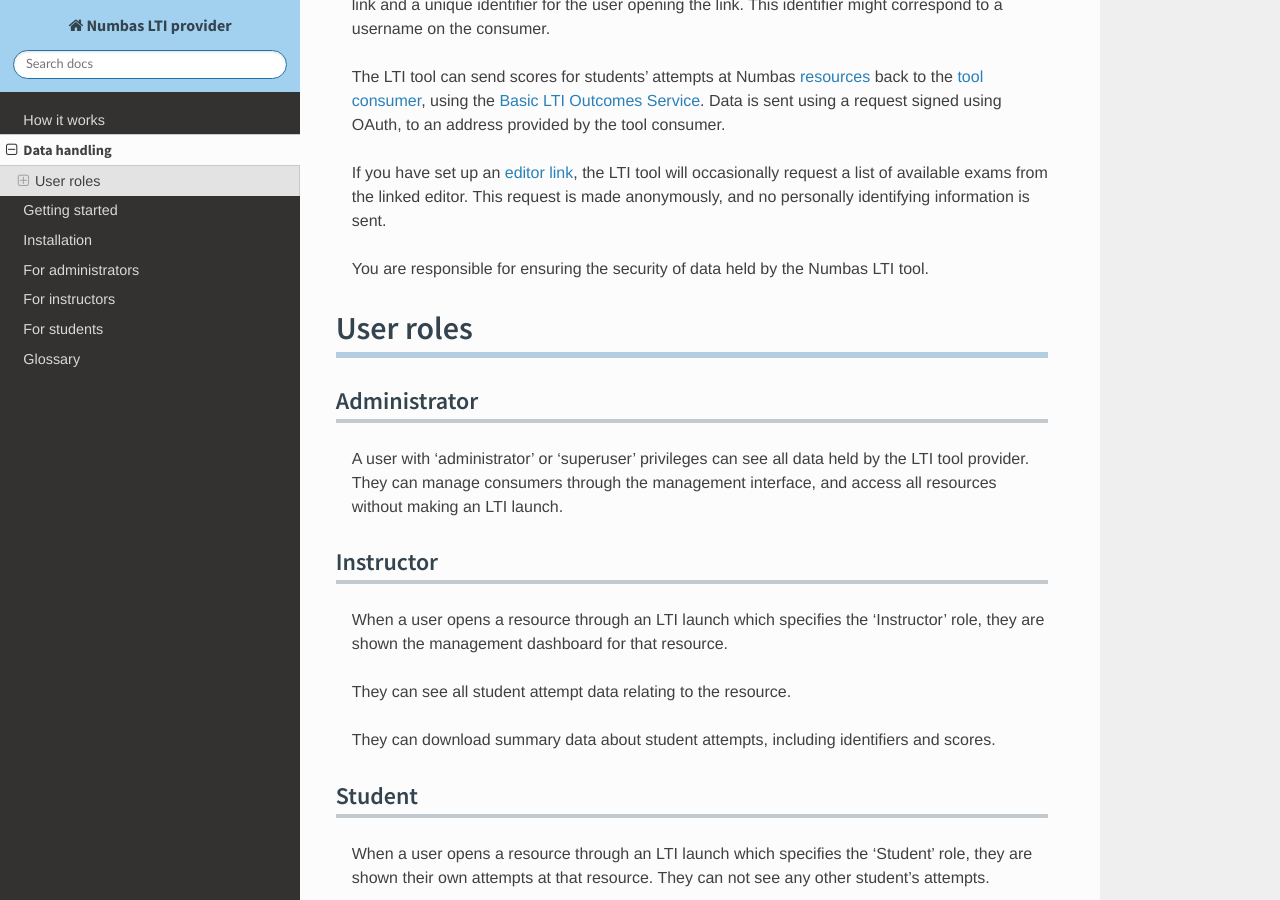
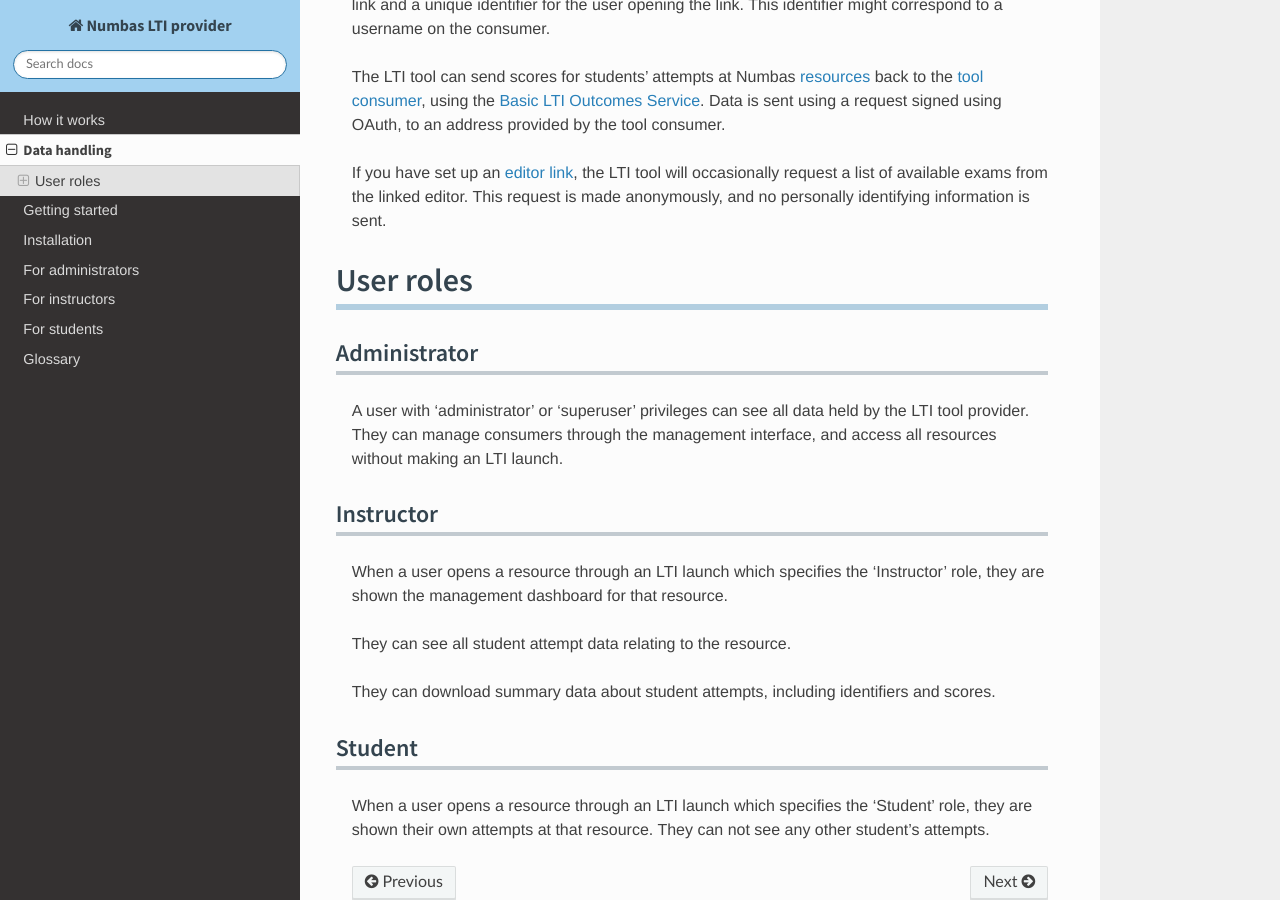
Before and after one commit to numbas/numbas-lti-provider, a Sphinx documentation site: the page built from doc/source/data-handling.rst, in a window 1280 px wide and 900 px high, scrolled down 457 px. Built offline with Sphinx 7.4.7 and the Read the Docs theme 2.0.0, drawn with Linux system fonts in a browser that asks for light colours; some web fonts are replaced.

Commit message:
remove a duplicated line

```diff
--- a/doc/source/data-handling.rst
+++ b/doc/source/data-handling.rst
@@ -17,8 +17,6 @@
 
 If you have set up an :term:`editor link <Editor link>`, the LTI tool will occasionally request a list of available exams from the linked editor.
 This request is made anonymously, and no personally identifying information is sent.
-
-You are responsible for ensuring the security of data held by the Numbas LTI tool.
 
 User roles
 ----------
```
